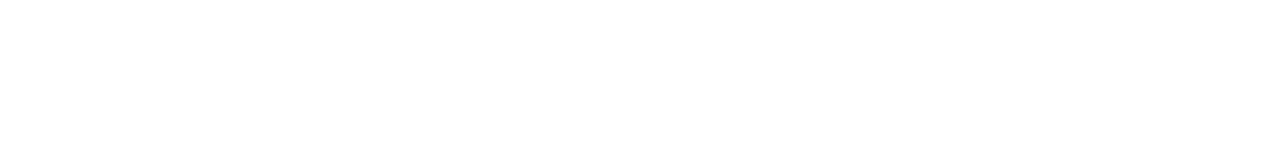
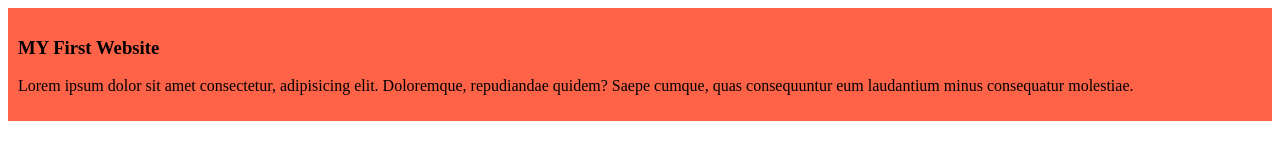
Before and after one commit to mdmehedihasan12/Test-Project-01, a plain HTML site: page index.html in a window 1280 px wide. Drawn offline with Linux system fonts and the light colour scheme.

Commit message:
background change

```diff
--- a/index.html
+++ b/index.html
@@ -4,8 +4,12 @@
     <meta charset="UTF-8">
     <meta name="viewport" content="width=device-width, initial-scale=1.0">
     <title>My New Project</title>
+    <link rel="stylesheet" href="style.css">
 </head>
 <body>
-
+    <div>
+        <h3>MY First Website</h3>
+        <p>Lorem ipsum dolor sit amet consectetur, adipisicing elit. Doloremque, repudiandae quidem? Saepe cumque, quas consequuntur eum laudantium minus consequatur molestiae.</p>
+    </div>
 </body>
 </html>
--- /dev/null
+++ b/style.css
@@ -0,0 +1,4 @@
+div{
+    background-color: tomato;
+    padding: 10px;
+}
```
